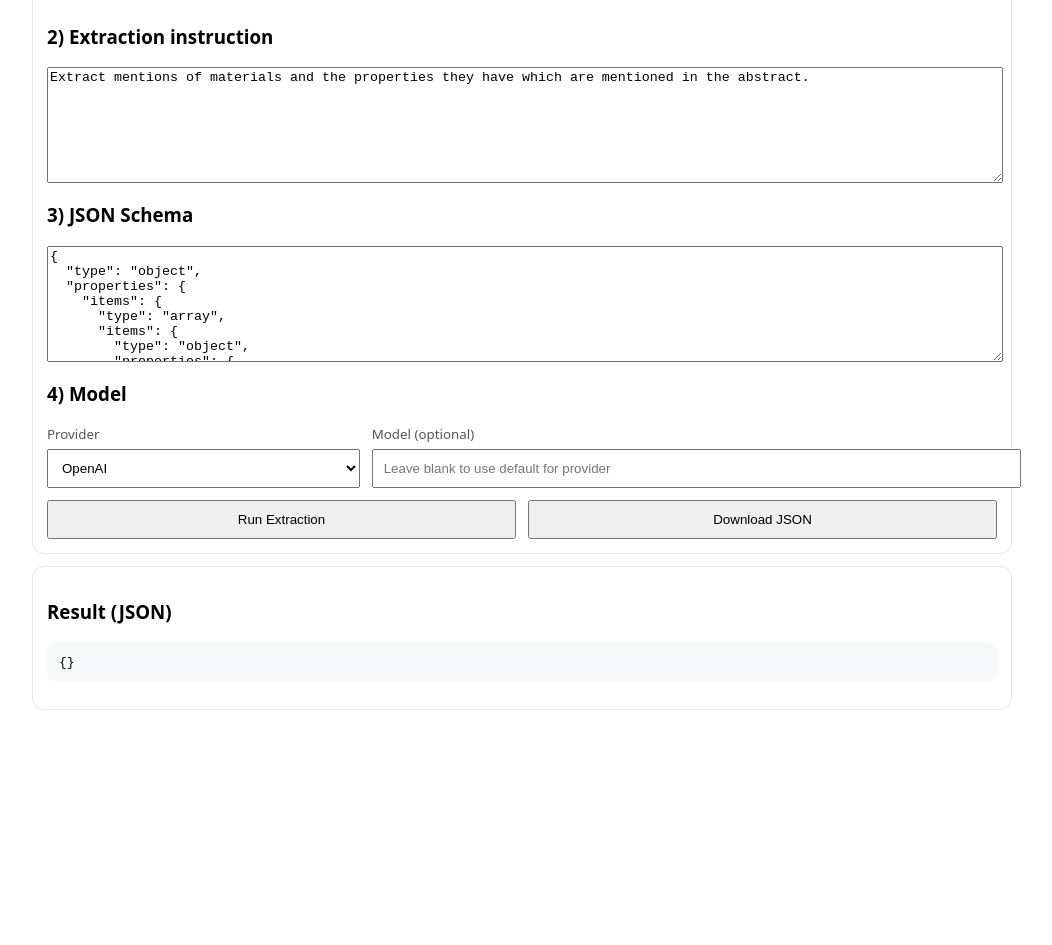
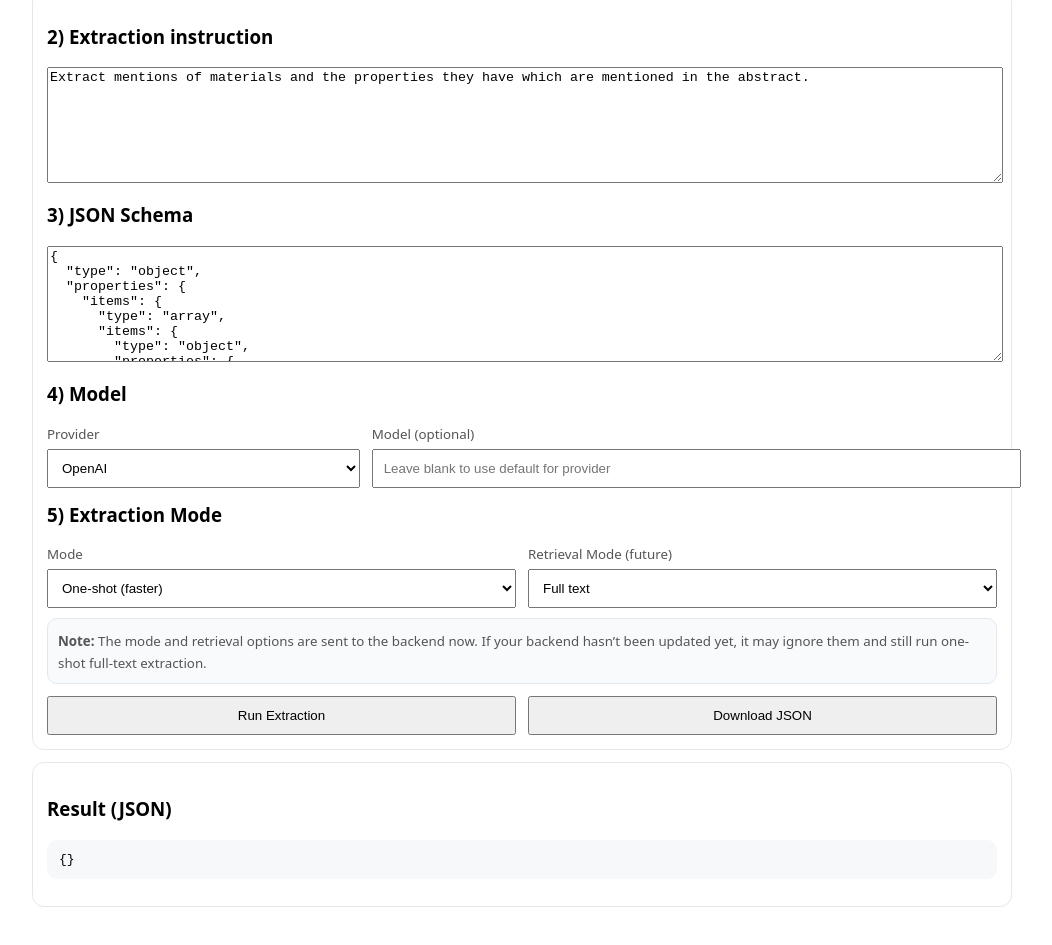
Before and after one commit to wajahathssn/wajahathssn.github.io, a plain HTML site: page index.html in a window 1280 px wide. Shown: the part 393-1338 px from the top of the page, without its empty margins (118-1170 px from the left). Before the commit the page ends 1143 px from the top, so only its background shows below. Drawn offline with Linux system fonts and the light colour scheme.

Commit message:
Update index.html

```diff
--- a/index.html
+++ b/index.html
@@ -16,6 +16,7 @@
     small { color: #555; }
     .pill { display:inline-block; padding: 2px 8px; border-radius: 999px; background:#eef2ff; font-size:12px; }
     label small { display:block; margin-bottom:6px; }
+    .note { background:#f8fafc; border:1px solid #e2e8f0; border-radius:10px; padding:10px; margin-top:10px; }
   </style>
 </head>
 <body>
@@ -23,6 +24,7 @@
   <p>
     <small class="pill">Frontend: GitHub Pages</small>
     <small class="pill">Backend: Vercel API</small>
+    <small class="pill">One-shot / Two-shot</small>
   </p>
 
   <div class="card">
@@ -87,6 +89,33 @@
         <small>Model (optional)</small>
         <input id="model" placeholder="Leave blank to use default for provider" style="padding:10px;" />
       </label>
+    </div>
+
+    <h3 style="margin-top:14px;">5) Extraction Mode</h3>
+    <div class="row">
+      <label style="flex:1; min-width:220px;">
+        <small>Mode</small>
+        <select id="mode" style="padding:10px;">
+          <option value="one_shot">One-shot (faster)</option>
+          <option value="two_shot">Two-shot (extract + verify)</option>
+        </select>
+      </label>
+
+      <label style="flex:1; min-width:220px;">
+        <small>Retrieval Mode (future)</small>
+        <select id="retrievalMode" style="padding:10px;">
+          <option value="full_text">Full text</option>
+          <option value="rag_keyword">RAG keyword (coming soon)</option>
+          <option value="rag_embedding">RAG embedding (coming soon)</option>
+        </select>
+      </label>
+    </div>
+
+    <div class="note">
+      <small>
+        <b>Note:</b> The mode and retrieval options are sent to the backend now. If your backend hasn’t been updated yet,
+        it may ignore them and still run one-shot full-text extraction.
+      </small>
     </div>
 
     <div class="row" style="margin-top:12px;">
@@ -159,6 +188,8 @@
 
         const provider = document.getElementById("provider").value;
         const modelInput = document.getElementById("model").value.trim();
+        const mode = document.getElementById("mode").value;
+        const retrievalMode = document.getElementById("retrievalMode").value;
 
         outEl.textContent = "Calling backend...";
 
@@ -170,6 +201,8 @@
           body: JSON.stringify({
             provider,
             model: modelInput || undefined,
+            mode,
+            retrieval_mode: retrievalMode,
             prompt,
             schema
           })
@@ -182,7 +215,7 @@
           return;
         }
 
-        // backend returns { ok, provider, model, result }
+        // backend returns { ok, provider, model, result } (and later may include mode/retrieval info too)
         outEl.textContent = JSON.stringify(data, null, 2);
       } catch (e) {
         console.error(e);
```
